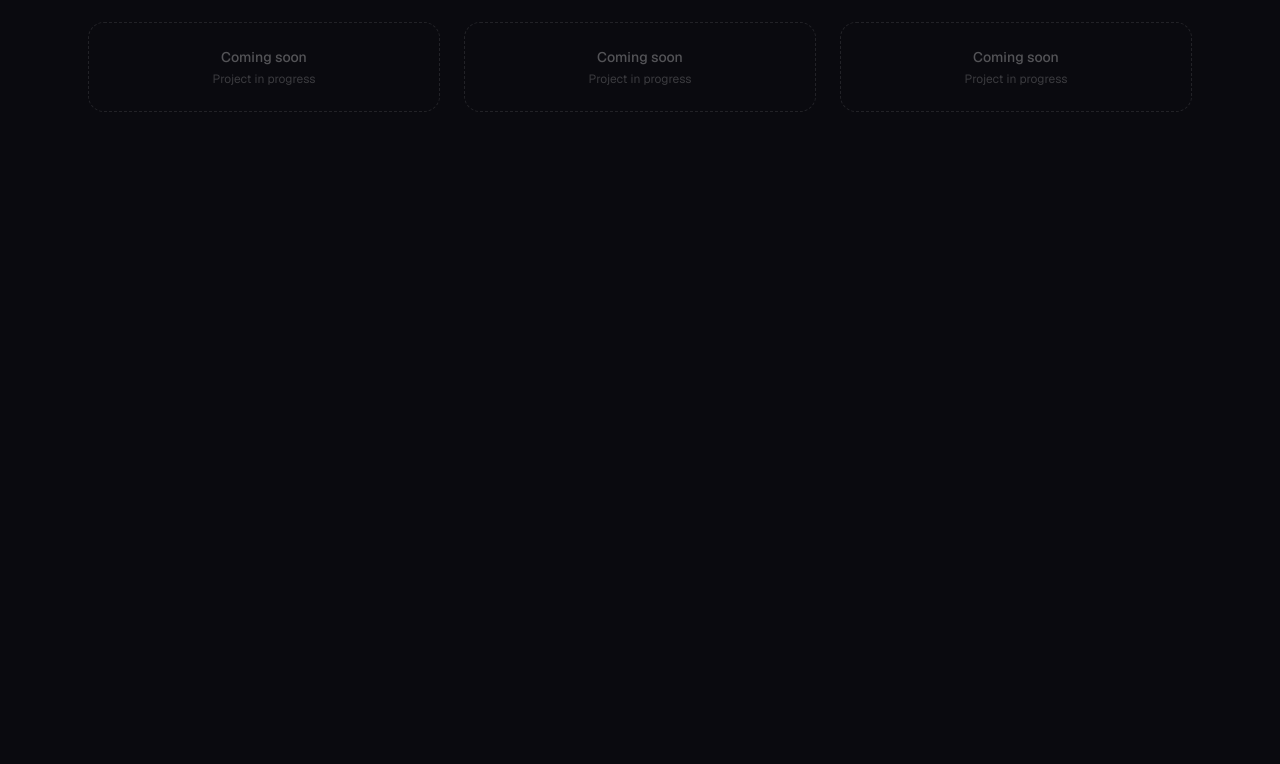
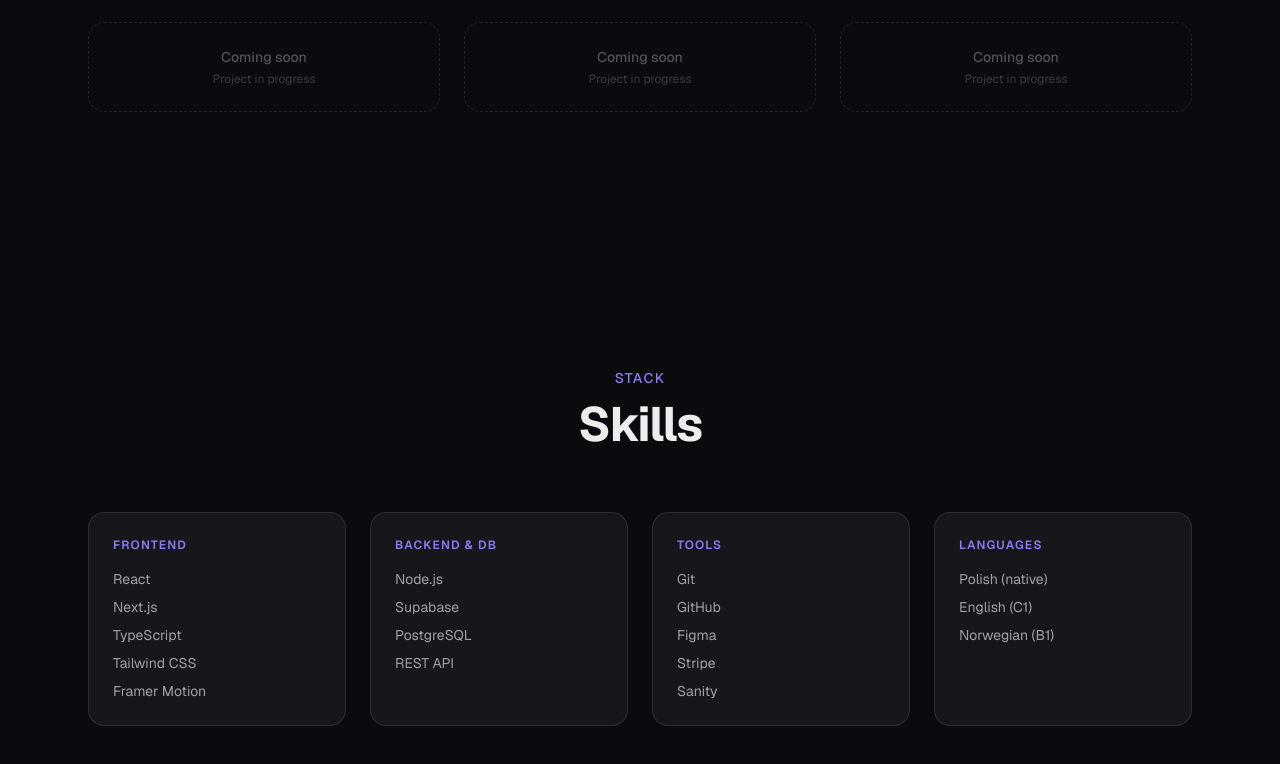
Before and after one commit to bastaxdev/portfolio-website, a Next.js app: page / in a window 1280 px wide. Shown: the part 1164-1928 px from the top of the page. Before the commit the page ends 1404 px from the top, so only its background shows below. Built offline with nearby package versions, Linux system fonts and the light colour scheme.

Commit message:
feat: add Skills section

```diff
--- a/components/sections/Skills.tsx
+++ b/components/sections/Skills.tsx
@@ -1,3 +1,73 @@
+"use client";
+
+import { motion } from "framer-motion";
+import { skills } from "@/lib/data";
+
+const fadeUp = {
+  hidden: { opacity: 0, y: 30 },
+  visible: {
+    opacity: 1,
+    y: 0,
+    transition: { duration: 0.6, ease: "easeOut" as const },
+  },
+};
+
+const stagger = {
+  visible: {
+    transition: { staggerChildren: 0.1 },
+  },
+};
+
 export default function Skills() {
-  return <section id="skills" />;
+  return (
+    <section id="skills" className="mx-auto max-w-6xl px-6 py-32">
+      <motion.div
+        initial="hidden"
+        whileInView="visible"
+        viewport={{ once: true, amount: 0.2 }}
+        variants={fadeUp}
+        className="mb-16 text-center"
+      >
+        <p
+          className="mb-3 text-sm font-medium tracking-widest uppercase"
+          style={{ color: "var(--accent)" }}
+        >
+          Stack
+        </p>
+        <h2 className="text-4xl font-bold tracking-tight sm:text-5xl">
+          Skills
+        </h2>
+      </motion.div>
+
+      <motion.div
+        initial="hidden"
+        whileInView="visible"
+        viewport={{ once: true, amount: 0.1 }}
+        variants={stagger}
+        className="grid gap-6 sm:grid-cols-2 lg:grid-cols-4"
+      >
+        {skills.map((skill) => (
+          <motion.div
+            key={skill.category}
+            variants={fadeUp}
+            className="rounded-2xl border border-white/10 bg-white/5 p-6"
+          >
+            <h3
+              className="mb-4 text-xs font-semibold tracking-widest uppercase"
+              style={{ color: "var(--accent)" }}
+            >
+              {skill.category}
+            </h3>
+            <ul className="flex flex-col gap-2">
+              {skill.items.map((item) => (
+                <li key={item} className="text-sm text-white/60">
+                  {item}
+                </li>
+              ))}
+            </ul>
+          </motion.div>
+        ))}
+      </motion.div>
+    </section>
+  );
 }
```
